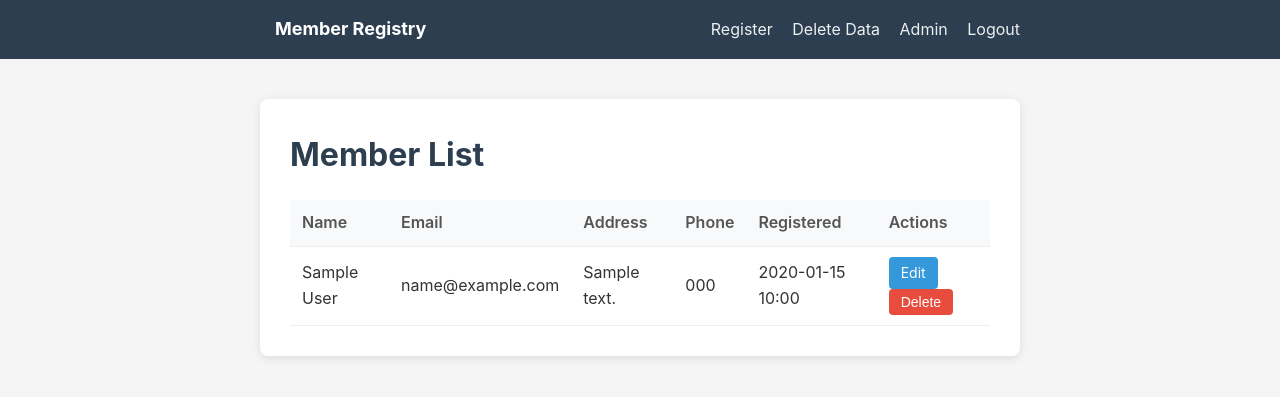
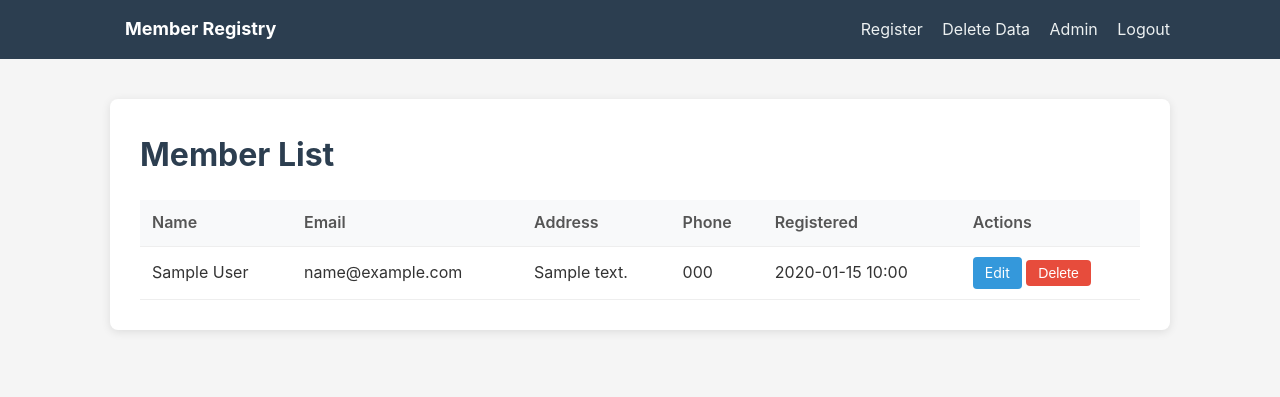
Before and after one commit to roy-adler/member-registry, a Flask app: page /admin in a window 1280 px wide. Shown: the top 397 px of the page. Run offline with Flask 3, Linux system fonts and the light colour scheme; a user stored in the database is signed in; tables that the repository leaves empty hold one stand-in row (values such as "Sample post").

Commit message:
Fix container width

```diff
--- a/templates/admin.html
+++ b/templates/admin.html
@@ -1,5 +1,6 @@
 {% extends "base.html" %}
 {% block title %}Admin Dashboard{% endblock %}
+{% block container_class %}wide{% endblock %}
 {% block content %}
 <div class="card">
     <h1>Member List</h1>
--- a/templates/base.html
+++ b/templates/base.html
@@ -8,7 +8,8 @@
         * { box-sizing: border-box; margin: 0; padding: 0; }
         body { font-family: -apple-system, BlinkMacSystemFont, 'Segoe UI', Roboto, sans-serif; background: #f5f5f5; color: #333; line-height: 1.6; }
         .container { max-width: 800px; margin: 40px auto; padding: 0 20px; }
-        .card { background: #fff; border-radius: 8px; box-shadow: 0 2px 10px rgba(0,0,0,0.1); padding: 30px; margin-bottom: 20px; }
+        .container.wide { max-width: 1100px; }
+        .card { background: #fff; border-radius: 8px; box-shadow: 0 2px 10px rgba(0,0,0,0.1); padding: 30px; margin-bottom: 20px; overflow-x: auto; }
         h1 { color: #2c3e50; margin-bottom: 20px; }
         h2 { color: #34495e; margin-bottom: 15px; }
         label { display: block; margin-bottom: 5px; font-weight: 600; color: #555; }
@@ -29,13 +30,14 @@
         .flash-error { background: #f8d7da; color: #721c24; border: 1px solid #f5c6cb; }
         .flash-info { background: #d1ecf1; color: #0c5460; border: 1px solid #bee5eb; word-break: break-all; }
         nav { background: #2c3e50; padding: 15px 0; margin-bottom: 30px; }
-        nav .nav-inner { max-width: 800px; margin: 0 auto; padding: 0 20px; display: flex; justify-content: space-between; align-items: center; }
+        nav .nav-inner { max-width: 1100px; margin: 0 auto; padding: 0 20px; display: flex; justify-content: space-between; align-items: center; }
         nav a { color: #ecf0f1; text-decoration: none; margin-left: 15px; }
         nav a:hover { color: #3498db; }
         nav .brand { font-size: 18px; font-weight: 700; color: #fff; text-decoration: none; }
-        table { width: 100%; border-collapse: collapse; margin-top: 15px; }
+        table { width: 100%; border-collapse: collapse; margin-top: 15px; white-space: nowrap; }
         th, td { padding: 10px 12px; text-align: left; border-bottom: 1px solid #eee; }
         th { background: #f8f9fa; font-weight: 600; color: #555; }
+        .actions { white-space: nowrap; }
         .actions form { display: inline; }
         .actions .btn { padding: 5px 12px; font-size: 14px; }
     </style>
@@ -56,7 +58,7 @@
             </div>
         </div>
     </nav>
-    <div class="container">
+    <div class="container {% block container_class %}{% endblock %}">
         {% with messages = get_flashed_messages(with_categories=true) %}
             {% for category, message in messages %}
                 <div class="flash flash-{{ category }}">{{ message }}</div>
```
